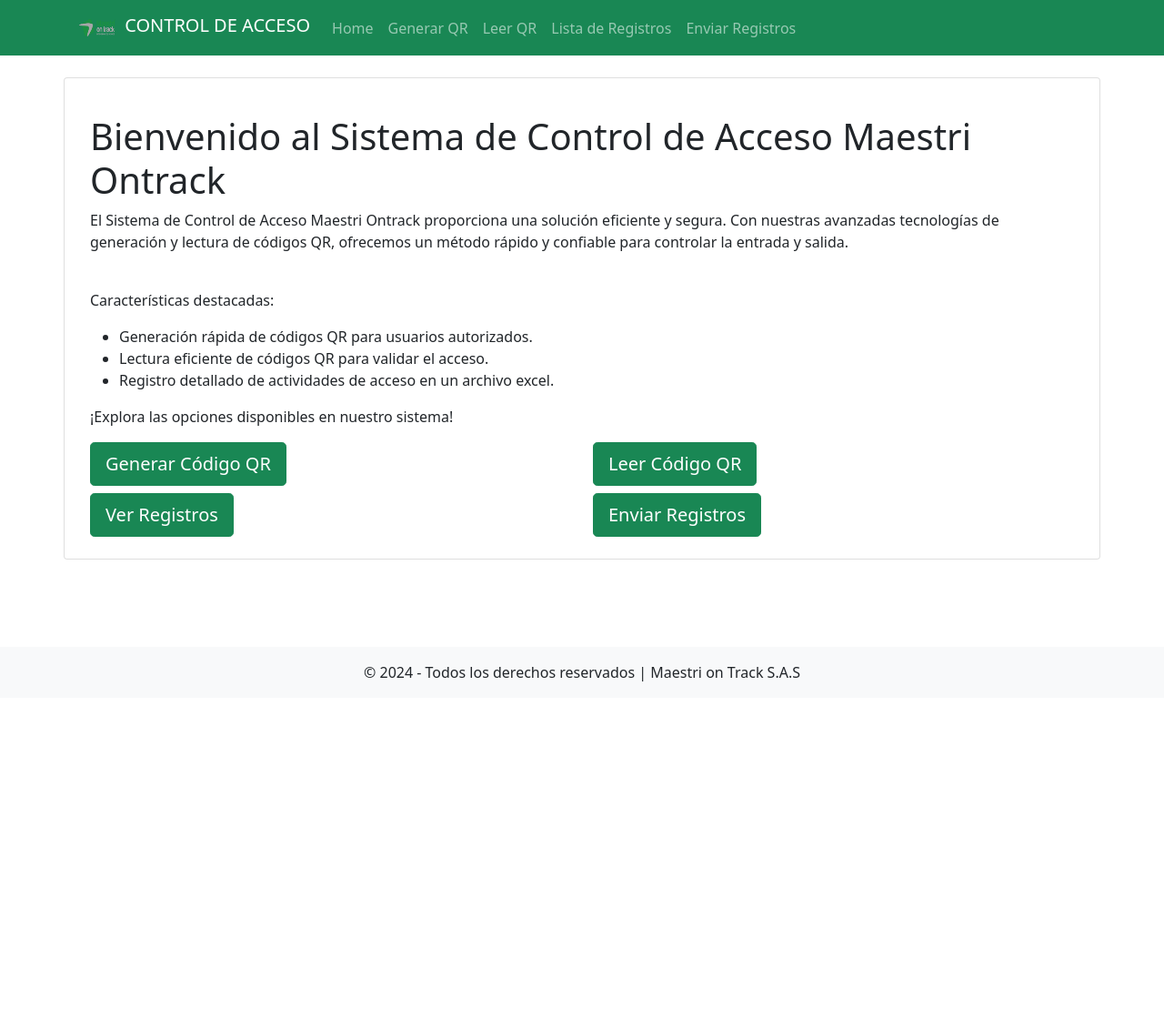
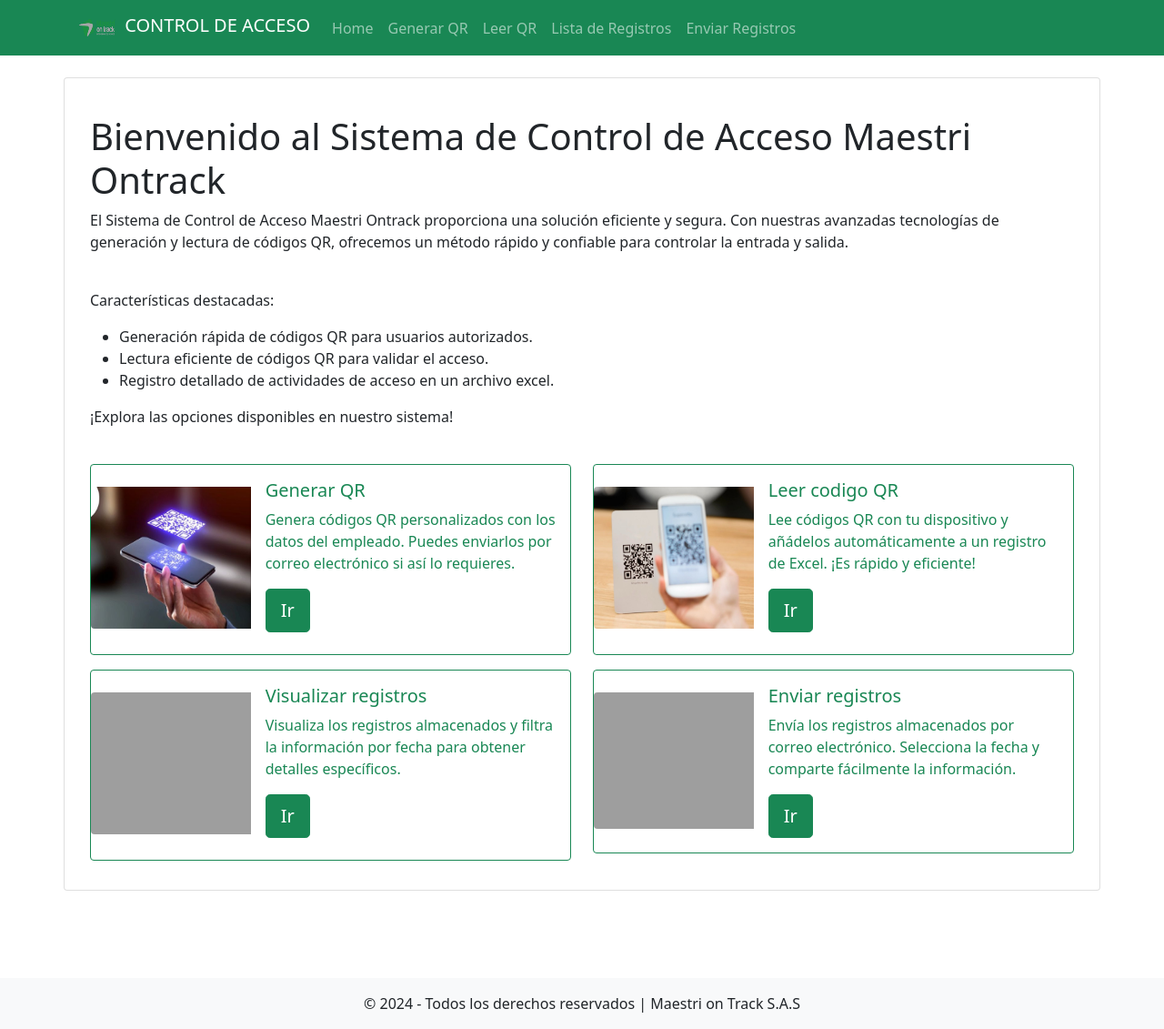
Before and after one commit to JulianLargo72/Sistema-Control-de-acceso-Maestri-Ontrack, a Flask app: page / in a window 1280 px wide. Shown: the whole page at 91% size. Before the commit the page ends 749 px from the top, so only its background shows below. Run offline with Flask 3, Linux system fonts and the light colour scheme; grey boxes are pictures that could not be loaded.

Commit message:
tarjetas

```diff
--- a/leer.py
+++ b/leer.py
@@ -55,7 +55,7 @@ except FileNotFoundError:
     # Si el archivo no existe, crear uno nuevo en la nueva carpeta
     wb = xl.Workbook()
     hojam = wb.create_sheet("Actual")
-    hojam.append(["Identificacion", "Nombre", "Area", "Fecha", "Hora Escaneo", "Hora Entrada", "Hora Salida"])  # Encabezados
+    hojam.append(["Documento", "Nombre", "Area", "Fecha", "Hora Escaneo", "Hora Entrada", "Hora Salida"])  # Encabezados
     # Guardar en la nueva carpeta
     wb.save(ruta_archivo_excel)
 
--- a/templates/index.html
+++ b/templates/index.html
@@ -56,28 +56,89 @@
               <li>Registro detallado de actividades de acceso en un archivo excel.</li>
               <!-- Agrega más características según sea necesario -->
           </ul>
-
           <p class="card-text">¡Explora las opciones disponibles en nuestro sistema!</p>
-
+          <br>
           <div class="row">
               <div class="col-lg-6">
-                  <a href="/generar" class="btn btn-success btn-lg btn-block mb-2">Generar Código QR</a>
+
+                <div class="card mb-3 border-success" style="max-width: 540px;">
+                  <div class="row g-0">
+                    <div class="col-md-4">
+                      <br>
+                      <img src="../static/imagenes/generarqr.jpg" class="img-fluid rounded-start mx-auto d-block" style="height: 75%" alt="...">
+                    </div>
+                    <div class="col-md-8">
+                      <div class="card-body text-success">
+                        <h5 class="card-title">Generar QR</h5>
+                        <p class="card-text">Genera códigos QR personalizados con los datos del empleado. Puedes enviarlos por correo electrónico si así lo requieres.</p>
+                        <a href="/generar" class="btn btn-success btn-lg btn-block mb-2">Ir</a>
+                      </div>
+                    </div>
+                  </div>
+                </div>
+
               </div>
               <div class="col-lg-6">
-                  <a href="/leer" class="btn btn-success btn-lg btn-block mb-2">Leer Código QR</a>
+                  <div class="card mb-3 border-success" style="max-width: 540px;">
+            <div class="row g-0">
+              <div class="col-md-4">
+                <br>
+                <img src="../static/imagenes/leerqr.jpg" class="img-fluid rounded-start mx-auto d-block" style="height: 75%" alt="...">
+              </div>
+              <div class="col-md-8">
+                <div class="card-body text-success">
+                  <h5 class="card-title">Leer codigo QR</h5>
+                  <p class="card-text">Lee códigos QR con tu dispositivo y añádelos automáticamente a un registro de Excel. ¡Es rápido y eficiente!</p>
+                  <a href="/leer" class="btn btn-success btn-lg btn-block mb-2">Ir</a>
+                </div>
+              </div>
+            </div>
+          </div>
               </div>
           </div>
 
           <div class="row">
               <div class="col-lg-6">
-                  <a href="/registros" class="btn btn-success btn-lg btn-block mb-2">Ver Registros</a>
+
+                <div class="card mb-3 border-success" style="max-width: 540px;">
+                  <div class="row g-0">
+                    <div class="col-md-4">
+                      <br>
+                      <img src="../static/imagenes/ver.jpg" class="img-fluid rounded-start mx-auto d-block" style="height: 75%" alt="...">
+                    </div>
+                    <div class="col-md-8">
+                      <div class="card-body text-success">
+                        <h5 class="card-title">Visualizar registros</h5>
+                        <p class="card-text">Visualiza los registros almacenados y filtra la información por fecha para obtener detalles específicos.</p>
+                        <a href="/registros" class="btn btn-success btn-lg btn-block mb-2">Ir</a>
+                      </div>
+                    </div>
+                  </div>
+                </div>
               </div>
+
               <div class="col-lg-6">
-                  <a href="/enviar_excel" class="btn btn-success btn-lg btn-block">Enviar Registros</a>
+                <div class="card mb-3 border-success" style="max-width: 540px;">
+                  <div class="row g-0">
+                    <div class="col-md-4">
+                      <br>
+                      <img src="../static/imagenes/enviar.jpg" class="img-fluid rounded-start mx-auto d-block" style="height: 75%" alt="...">
+                    </div>
+                    <div class="col-md-8">
+                      <div class="card-body text-success">
+                        <h5 class="card-title">Enviar registros</h5>
+                        <p class="card-text">Envía los registros almacenados por correo electrónico. Selecciona la fecha y comparte fácilmente la información.</p>
+                        <a href="/enviar_excel" class="btn btn-success btn-lg btn-block">Ir</a>
+                      </div>
+                    </div>
+                  </div>
+                </div>
+
               </div>
           </div>
       </div>
   </div>
+
     <br><br><br><br>
     <footer class="bg-light p-3 text-center">
       <p class="mb-0">&copy; 2024 - Todos los derechos reservados | Maestri on Track S.A.S</p>
--- a/templates/registros.html
+++ b/templates/registros.html
@@ -61,7 +61,7 @@
           <table class="table table-success table-striped text-center table-hover table-sm" id="registros">
               <thead class="thead-dark">
                   <tr>
-                      <th>ID</th>
+                      <th>Documento</th>
                       <th>Nombre</th>
                       <th>Area</th>
                       <th>Fecha</th>
```
Also changed, not shown: static/imagenes/generarqr.jpg (added), static/imagenes/leerqr.jpg (added), 3 other files.
